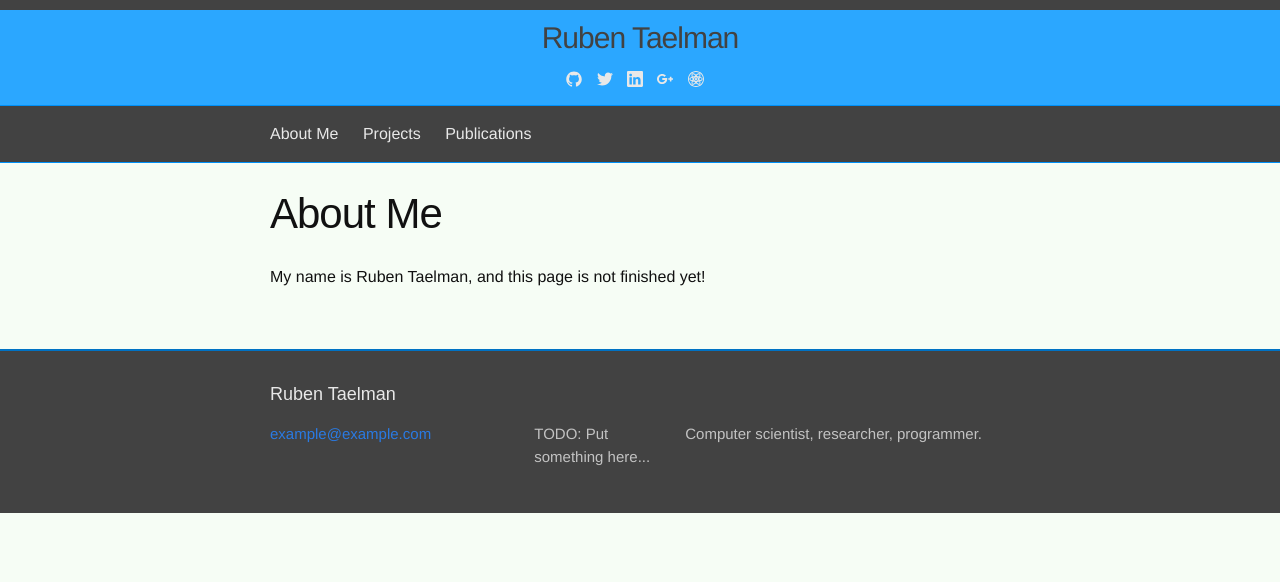
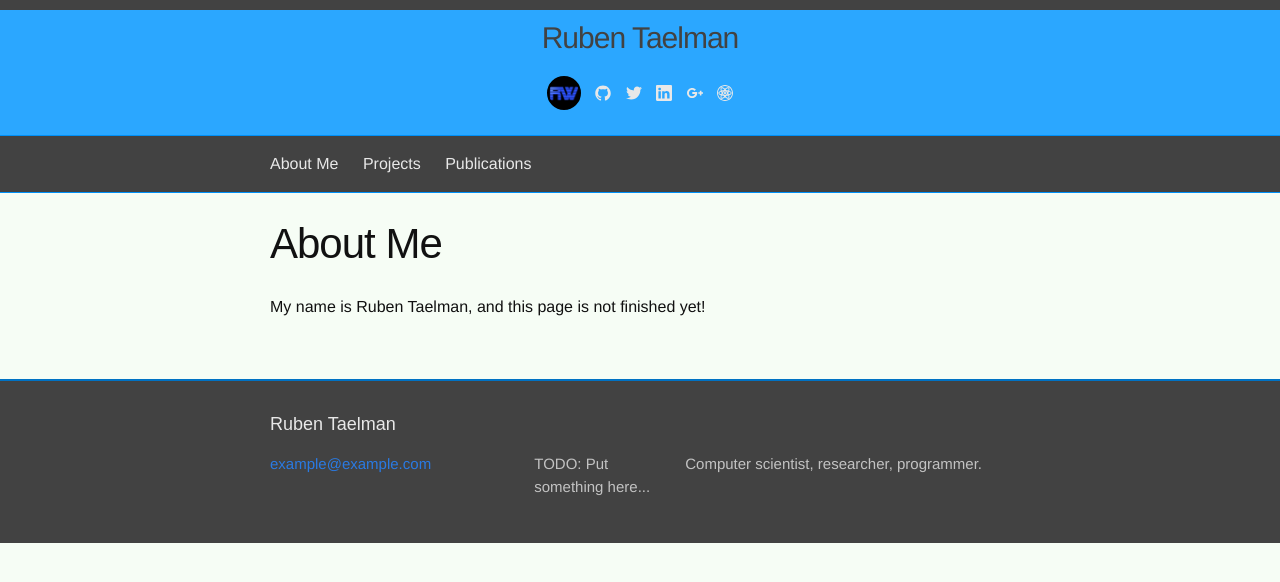
Before and after one commit to rubensworks/rubensworks.net, a Jekyll site: the page built from about.md, in a window 1280 px wide. Shown: the top 582 px of the page. Built offline with Jekyll 4.4.1, drawn with Linux system fonts in a browser that asks for light colours; some web fonts are replaced.

Commit message:
Add RW icon

```diff
--- a/_includes/header.html
+++ b/_includes/header.html
@@ -8,6 +8,9 @@
 
     <div class="social-media-list-wrapper">
       <ul class="social-media-list">
+        <a href="{{ site.baseurl }}/"  class="rw-icon">
+          <img src="{{ site.baseurl }}/img/rw_logo.png" alt="Rubens Works" />
+        </a>
         {% if site.github_username %}
         <li>
           {% include icon-github.html username=site.github_username %}
--- a/_sass/_layout.scss
+++ b/_sass/_layout.scss
@@ -50,6 +50,36 @@
 .site-nav-header {
     background-color: $grey-color-dark;
     border-bottom: 1px solid $blue-color;
+}
+
+.rw-icon {
+    display: inline-block;
+    margin: 10px;
+    border: solid 2px black;
+    -o-transition:.2s;
+    -ms-transition:.2s;
+    -moz-transition:.2s;
+    -webkit-transition:.2s;
+    transition:.2s;
+
+    width: $rw-icon-size;
+    height: $rw-icon-size;
+    border-radius: ($rw-icon-size / 2 + 4);
+    -webkit-border-radius: ($rw-icon-size / 2 + 4);
+    -moz-border-radius: ($rw-icon-size / 2 + 4);
+    background: url(/img/rw_logo.png) no-repeat;
+    background-size: $rw-icon-size $rw-icon-size;
+    background-color: black;
+    background-position: center;
+    img {
+        opacity: 0;
+        filter: alpha(opacity=0);
+    }
+}
+
+.rw-icon:hover {
+    border: solid 2px $blue-color-dark;
+    background-size: ($rw-icon-size - 5) ($rw-icon-size - 5);
 }
 
 .site-nav {
--- a/css/main.scss
+++ b/css/main.scss
@@ -32,6 +32,8 @@ $content-width:    800px;
 $on-palm:          600px;
 $on-laptop:        800px;
 
+$rw-icon-size:     30px;
+
 
 
 // Use media queries like this:
```
Also changed, not shown: img/rw_logo.png (added).
